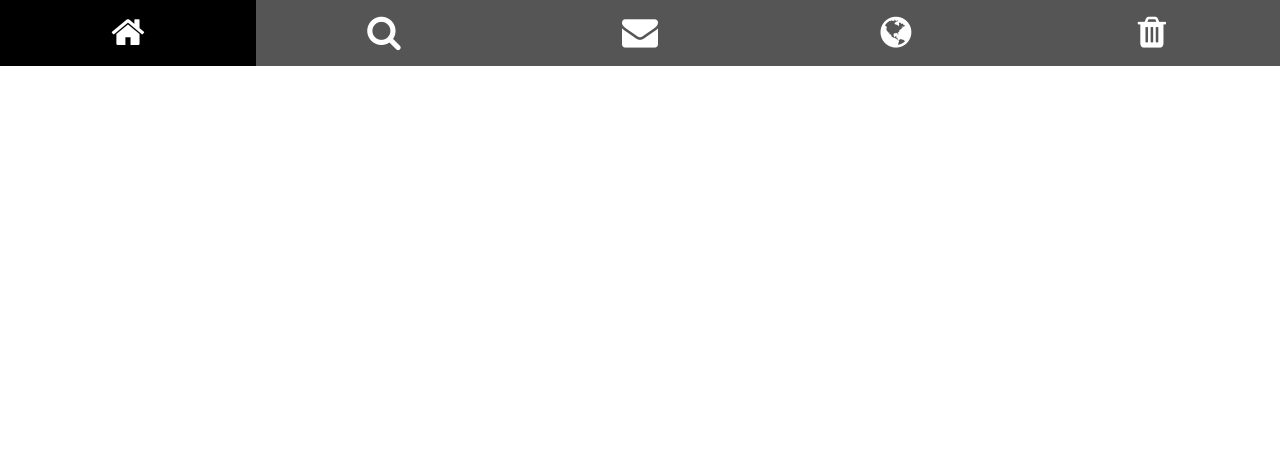
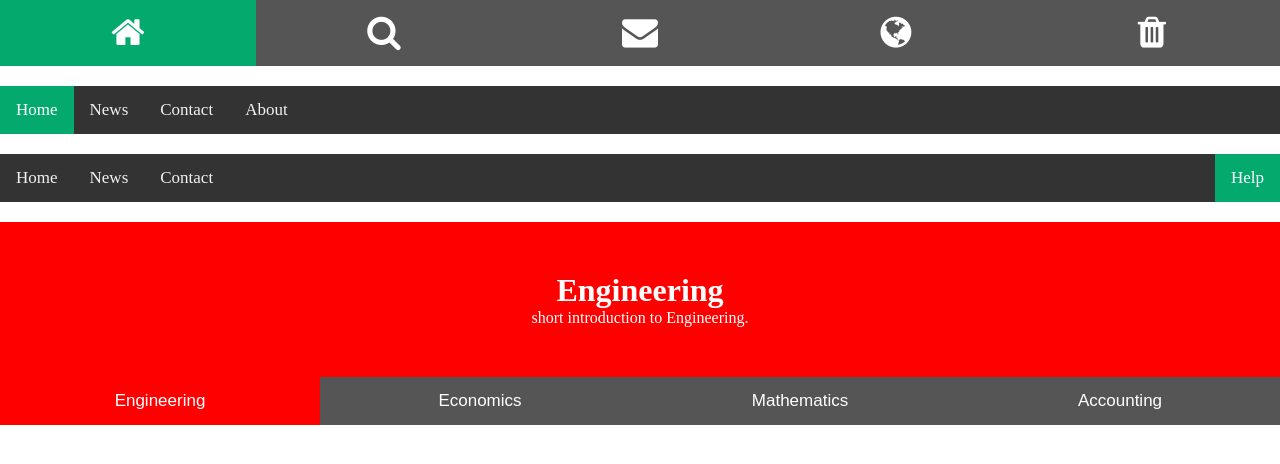
Before and after one commit to franckoline/start, a plain HTML site: page week7/menus/index.html in a window 1280 px wide. Drawn offline with Linux system fonts and the light colour scheme.

Commit message:
menu class1 final

```diff
--- a/week7/menus/index.html
+++ b/week7/menus/index.html
@@ -22,7 +22,7 @@
         <!-- Assignment Implement the Horizontal -->
     </div>
 <!-- Top single top nav -->
-    <!-- <div class="rowbar">
+    <div class="rowbar">
         <div class="topnav" id="myTopnav">
             <a href="#home" class="active">Home</a>
             <a href="#news">News</a>
@@ -30,19 +30,19 @@
             <a href="#about">About</a>
             </a>
           </div>
-    </div> -->
+    </div>
     <!-- split top nav -->
-     <!-- <div class="rowbar">
+     <div class="rowbar">
         <div class="topnav">
             <a href="#home">Home</a>
             <a href="#news">News</a>
             <a href="#contact">Contact</a>
             <a href="#about" class="split">Help</a>
           </div>
-     </div> -->
+     </div>
 
 <!-- Top header bar -->
-     <!-- <div class="rowbar">
+     <div class="rowbar">
         <div id="Engineering" class="tabcontent">
             <h1>Engineering</h1>
             <p>short introduction to Engineering.</p>
@@ -67,7 +67,7 @@
           <button class="tablink" onclick="subject('Economics', this, 'green')">Economics</button>
           <button class="tablink" onclick="subject('Mathematics', this, 'blue')">Mathematics</button>
           <button class="tablink" onclick="subject('Accounting', this, 'orange')">Accounting</button>
-     </div> -->
+     </div>
 
 
      <script src="jss/script.js"></script>
```
